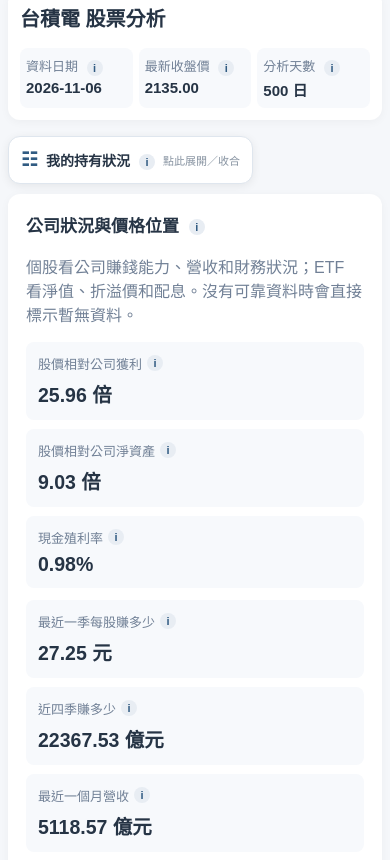
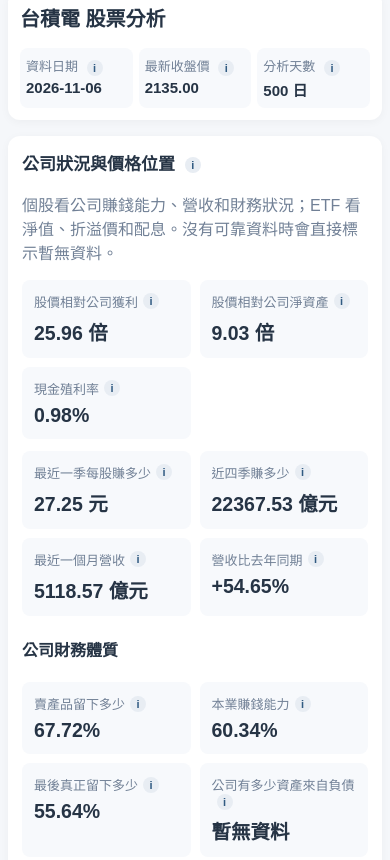
Before and after one commit to mengqi1998/lohas-stock-analyzer, a plain HTML site: page index.html in a window 390 px wide. Shown: the part 834-1694 px from the top of the page. Drawn offline with nearby package versions, Linux system fonts and the light colour scheme.

Commit message:
Pin holdings panel to viewport and widen analysis sections

```diff
--- a/index.html
+++ b/index.html
@@ -461,6 +461,91 @@ input, button { max-width:100%; }
   .analysis-main { grid-template-columns:minmax(0,1fr); }
   .holding-drawer-content .holding-grid { grid-template-columns:repeat(2,minmax(0,1fr)); }
   .holding-drawer-content .holding-form { grid-template-columns:1fr; }
+}
+</style>
+
+
+<style>
+/* 分析內容加寬：公司狀況、訊號與走勢圖使用完整可用寬度 */
+.container { max-width:1600px; width:100%; }
+#result {
+  display:block;
+  width:100%;
+  min-width:0;
+}
+.result-layout, .analysis-main {
+  display:block;
+  width:100%;
+  min-width:0;
+}
+.analysis-main > .card {
+  width:100%;
+  max-width:none;
+  margin:0 0 16px;
+}
+.analysis-main .fundamental-grid {
+  grid-template-columns:repeat(4,minmax(0,1fr));
+}
+.analysis-main .line-list {
+  grid-template-columns:repeat(3,minmax(0,1fr));
+}
+.analysis-main .chart-container {
+  width:100%;
+  height: min(58vw, 620px);
+  min-height:340px;
+}
+/* 持有狀況固定在畫面左上角，捲動時跟著視窗，不佔查詢列或分析卡片空間 */
+.holding-sidebar {
+  position:fixed !important;
+  top:14px !important;
+  left:14px !important;
+  z-index:1000 !important;
+  width:max-content;
+  max-width:calc(100vw - 28px);
+  margin:0 !important;
+}
+.holding-drawer {
+  width:max-content;
+  max-width:calc(100vw - 28px);
+  padding:7px 11px !important;
+  margin:0 !important;
+  border:1px solid #d6e0ea;
+  box-shadow:0 3px 14px rgba(25,40,60,.14);
+}
+.holding-drawer > summary {
+  min-height:28px;
+  font-size:13px;
+}
+.holding-drawer .drawer-hint { display:none; }
+.holding-drawer-content {
+  position:absolute;
+  top:calc(100% + 8px);
+  left:0;
+  width:min(360px,calc(100vw - 28px));
+  max-height:min(76vh,680px);
+  overflow:auto;
+  background:#fff;
+  border:1px solid #d6e0ea;
+  border-radius:12px;
+  box-shadow:0 10px 30px rgba(25,40,60,.2);
+}
+@media(max-width:900px) {
+  .analysis-main .fundamental-grid { grid-template-columns:repeat(2,minmax(0,1fr)); }
+  .analysis-main .line-list { grid-template-columns:repeat(2,minmax(0,1fr)); }
+  .analysis-main .chart-container { height:420px; }
+}
+@media(max-width:600px) {
+  .container { width:100%; max-width:100%; }
+  .analysis-main > .card { padding:14px; }
+  .analysis-main .fundamental-grid { grid-template-columns:repeat(2,minmax(0,1fr)); }
+  .analysis-main .line-list { grid-template-columns:1fr; }
+  .analysis-main .chart-container { height:340px; min-height:280px; }
+  .holding-sidebar { top:8px !important; left:8px !important; max-width:calc(100vw - 16px); }
+  .holding-drawer { max-width:calc(100vw - 16px); }
+  .holding-drawer-content { width:min(340px,calc(100vw - 16px)); max-height:68vh; padding:12px; }
+}
+@media(max-width:380px) {
+  .analysis-main .fundamental-grid { grid-template-columns:1fr; }
 }
 </style>
 
```
